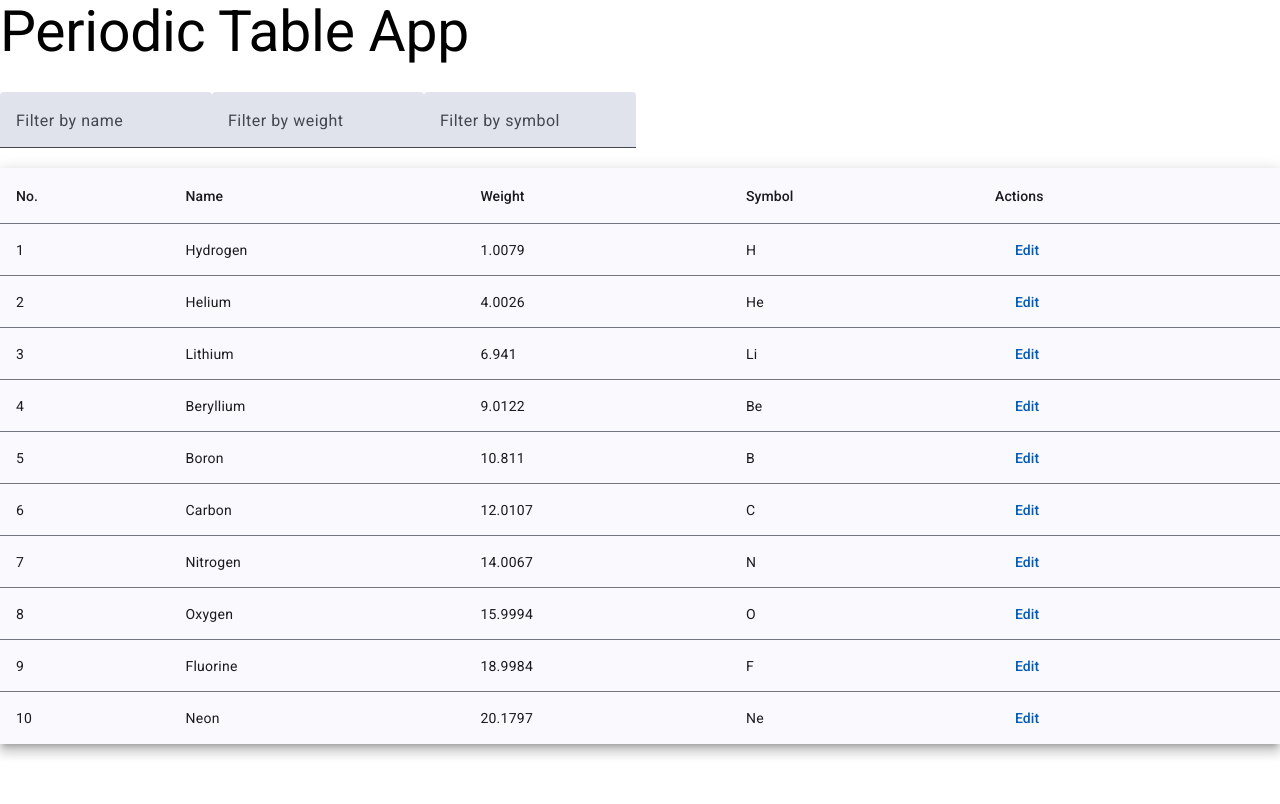
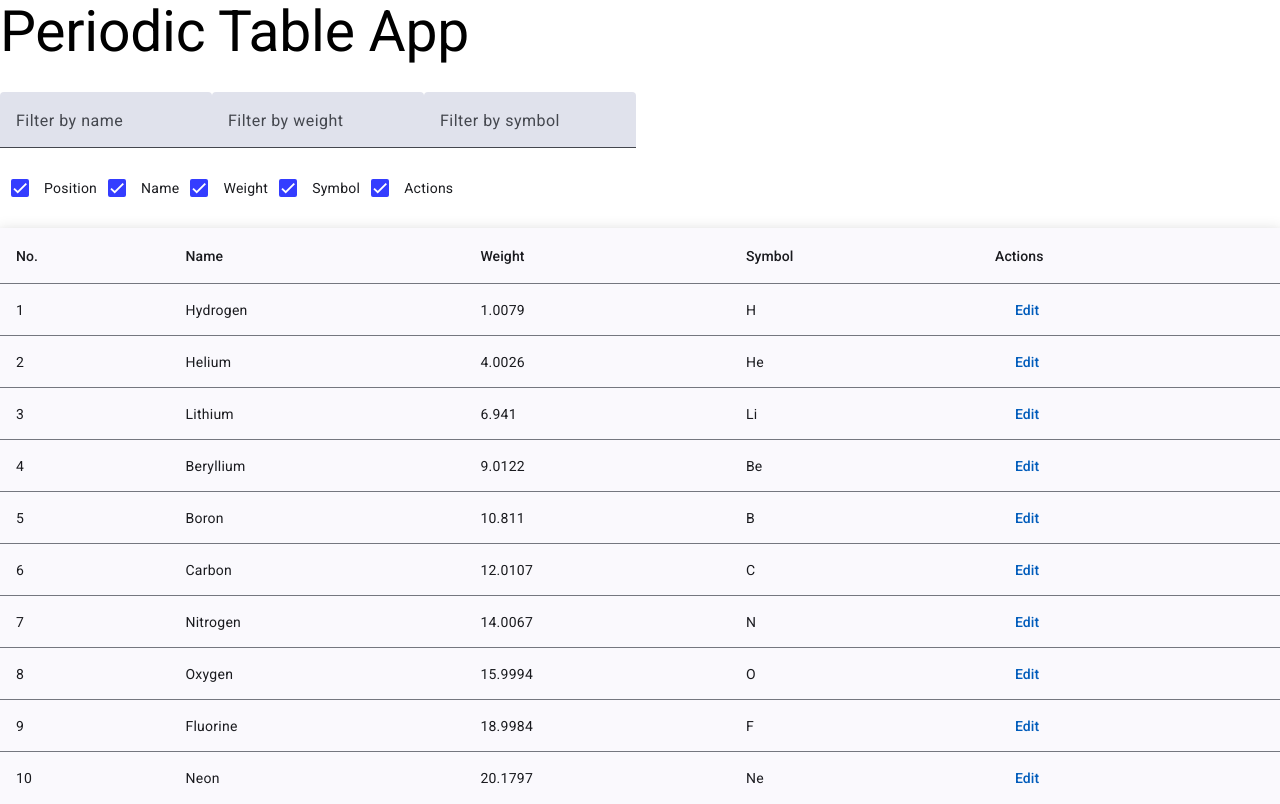
Before and after one commit to Suleymanmalikov/angular-periodic-table, an Angular app: page / in a window 1280 px wide. Built offline with nearby package versions, Linux system fonts and the light colour scheme.

Commit message:
Added hide/show column feature

```diff
--- a/src/app/components/periodic-table/periodic-table.component.css
+++ b/src/app/components/periodic-table/periodic-table.component.css
@@ -0,0 +1,3 @@
+.column-toggle {
+  margin-bottom: 20px;
+}
--- a/src/app/components/periodic-table/periodic-table.component.html
+++ b/src/app/components/periodic-table/periodic-table.component.html
@@ -1,4 +1,5 @@
 <div class="container">
+    <!-- Filter Form -->
     <form [formGroup]="filterForm">
         <mat-form-field appearance="fill">
             <mat-label>Filter by name</mat-label>
@@ -14,31 +15,39 @@
             <mat-label>Filter by symbol</mat-label>
             <input matInput formControlName="symbol" placeholder="Enter symbol">
         </mat-form-field>
-
     </form>
 
+    <!-- Column Visibility Toggle -->
+    <div class="column-toggle">
+        <mat-checkbox *ngFor="let column of ['position', 'name', 'weight', 'symbol', 'actions']"
+            [checked]="columnVisibility[column]" (change)="toggleColumn(column)">
+            {{ column | titlecase }}
+        </mat-checkbox>
+    </div>
+
+    <!-- Data Table -->
     <table mat-table [dataSource]="dataSource" class="mat-elevation-z8">
-        <ng-container matColumnDef="position">
+        <ng-container *ngIf="columnVisibility['position']" matColumnDef="position">
             <th mat-header-cell *matHeaderCellDef> No. </th>
             <td mat-cell *matCellDef="let element"> {{element.position}} </td>
         </ng-container>
 
-        <ng-container matColumnDef="name">
+        <ng-container *ngIf="columnVisibility['name']" matColumnDef="name">
             <th mat-header-cell *matHeaderCellDef> Name </th>
             <td mat-cell *matCellDef="let element"> {{element.name}} </td>
         </ng-container>
 
-        <ng-container matColumnDef="weight">
+        <ng-container *ngIf="columnVisibility['weight']" matColumnDef="weight">
             <th mat-header-cell *matHeaderCellDef> Weight </th>
             <td mat-cell *matCellDef="let element"> {{element.weight}} </td>
         </ng-container>
 
-        <ng-container matColumnDef="symbol">
+        <ng-container *ngIf="columnVisibility['symbol']" matColumnDef="symbol">
             <th mat-header-cell *matHeaderCellDef> Symbol </th>
             <td mat-cell *matCellDef="let element"> {{element.symbol}} </td>
         </ng-container>
 
-        <ng-container matColumnDef="actions">
+        <ng-container *ngIf="columnVisibility['actions']" matColumnDef="actions">
             <th mat-header-cell *matHeaderCellDef> Actions </th>
             <td mat-cell *matCellDef="let element">
                 <button mat-button (click)="openEditDialog(element)">Edit</button>
--- a/src/app/components/periodic-table/periodic-table.component.ts
+++ b/src/app/components/periodic-table/periodic-table.component.ts
@@ -2,8 +2,9 @@ import { Component, OnInit } from '@angular/core';
 import { FormControl, FormGroup, ReactiveFormsModule } from '@angular/forms';
 import { MatDialog, MatDialogModule } from '@angular/material/dialog';
 import { MatTableModule } from '@angular/material/table';
+import { MatCheckboxModule } from '@angular/material/checkbox';
 import { debounceTime } from 'rxjs/operators';
-import { NgIf, AsyncPipe } from '@angular/common';
+import { NgIf, NgForOf, AsyncPipe, CommonModule } from '@angular/common'; // Import CommonModule
 import { MatInputModule } from '@angular/material/input';
 import { MatFormFieldModule } from '@angular/material/form-field';
 import { MatButtonModule } from '@angular/material/button';
@@ -24,8 +25,11 @@ import { EditDialogComponent } from '../edit-dialog/edit-dialog.component';
     MatFormFieldModule,
     MatInputModule,
     MatButtonModule,
+    MatCheckboxModule,
     NgIf,
+    NgForOf,
     AsyncPipe,
+    CommonModule, // Add CommonModule here
   ],
 })
 export class PeriodicTableComponent implements OnInit {
@@ -38,6 +42,13 @@ export class PeriodicTableComponent implements OnInit {
   ];
   dataSource: PeriodicElement[] = [];
   filterForm: FormGroup;
+  columnVisibility: { [key: string]: boolean } = {
+    position: true,
+    name: true,
+    weight: true,
+    symbol: true,
+    actions: true,
+  };
 
   constructor(
     private elementDataService: ElementDataService,
@@ -92,4 +103,11 @@ export class PeriodicTableComponent implements OnInit {
       }
     });
   }
+
+  toggleColumn(column: string): void {
+    this.columnVisibility[column] = !this.columnVisibility[column];
+    this.displayedColumns = Object.keys(this.columnVisibility).filter(
+      (key) => this.columnVisibility[key]
+    );
+  }
 }
```
